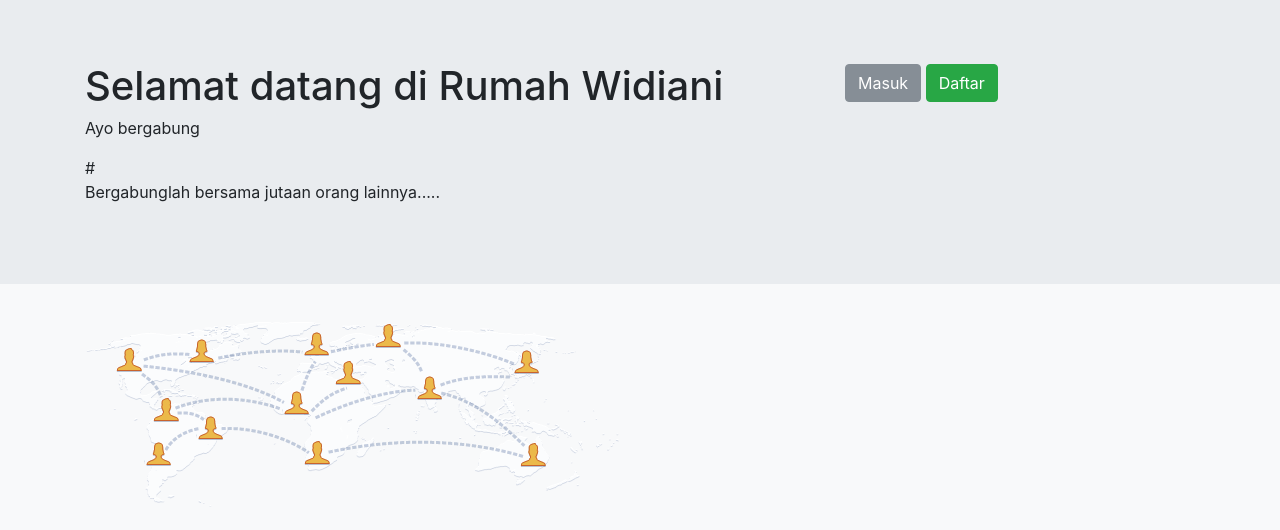
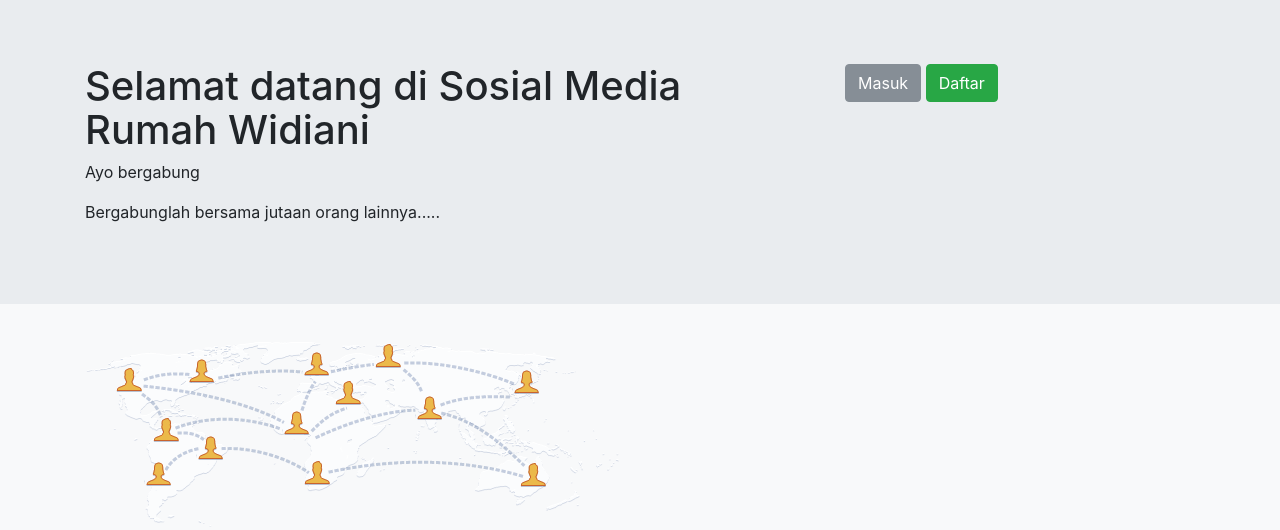
Before and after one commit to widiani/smallpro1, a PHP site: page / in a window 1280 px wide. Shown: the top 530 px of the page. Run offline with PHP 8.4, Linux system fonts and the light colour scheme.

Commit message:
revisi index

```diff
--- a/index.php
+++ b/index.php
@@ -14,9 +14,9 @@
             <div class="container">
                 <div class="row">
                     <div class="col-md-8">
-                        <h1>Selamat datang di Rumah Widiani </h1>
-			<p>Ayo bergabung</p>
-#                        <p>Bergabunglah bersama jutaan orang lainnya.....</p>
+                        <h1>Selamat datang di Sosial Media Rumah Widiani </h1>
+						 <p>Ayo bergabung</p>
+                         <p>Bergabunglah bersama jutaan orang lainnya.....</p>
                     </div>
                     <div class="col-md-4">
                         <a href="login.php" class="btn btn-secondary">Masuk</a>
```
